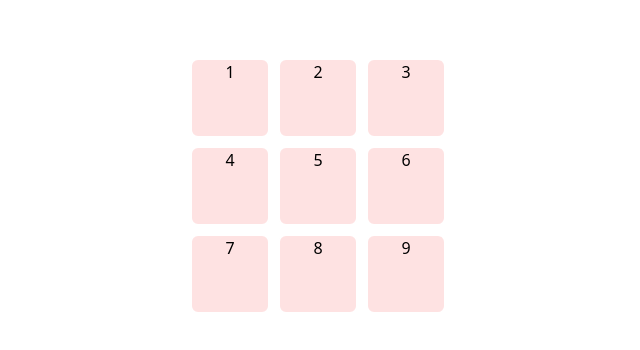
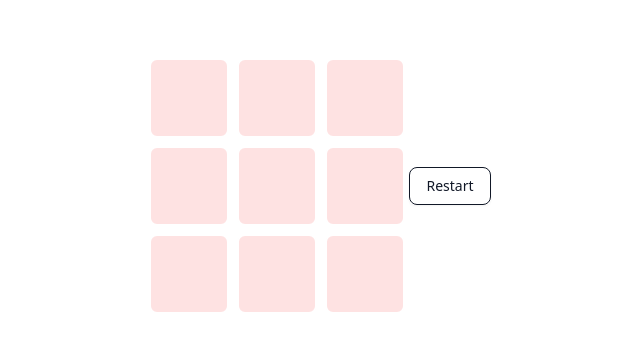
Before and after one commit to chamithlkml/tic-tac-toe, a Vue app: page / in a window 1280 px wide. Shown: the part 214-564 px from the top of the page, without its empty margins (322-962 px from the left). Built offline with nearby package versions, Linux system fonts and the light colour scheme.

Commit message:
Adding components for the game

```diff
--- a/src/assets/main.css
+++ b/src/assets/main.css
@@ -4,6 +4,6 @@
 
 @layer components{
   .game-square{
-    @apply justify-center items-center text-center border-2 border-white bg-red-100 mt-1 ml-1 mr-1 mb-1 rounded-lg w-20 h-20
+    @apply justify-center items-center text-center border-2 border-white bg-red-100 mt-1 ml-1 mr-1 mb-1 rounded-lg w-20 h-20 flex;
   }
 }
--- /dev/null
+++ b/src/components/CircleMark.vue
@@ -0,0 +1,3 @@
+<template>
+  <img src="/public/circle.png" width="65%" height="65%" />
+</template>
--- /dev/null
+++ b/src/components/ControllerGroup.vue
@@ -0,0 +1,12 @@
+<template>
+  <div class="flex-col flex rounded-md shadow-sm" role="group">
+    <button type="button" @click="$emit('restartGame')" class="px-4 py-2 text-sm font-medium text-gray-900 bg-transparent border border-gray-900 rounded-lg hover:bg-gray-900 hover:text-white focus:z-10 focus:ring-2 focus:ring-gray-500 focus:bg-gray-900 focus:text-white dark:border-white dark:text-white dark:hover:text-white dark:hover:bg-gray-700 dark:focus:bg-gray-700">
+      Restart
+    </button>
+  </div>
+</template>
+<script setup>
+const props = defineProps({
+  gameKeys: Array
+})
+</script>
--- /dev/null
+++ b/src/components/CrossMark.vue
@@ -0,0 +1,3 @@
+<template>
+  <img src="/public/close.png" width="50%" height="50%"/>
+</template>
--- /dev/null
+++ b/src/components/SquareComponent.vue
@@ -0,0 +1,11 @@
+<template>
+  <div class="game-square"><CrossMark v-if="mark==1"/><CircleMark v-if="mark==2"/></div>
+</template>
+<script setup>
+import { ref } from 'vue'
+import CrossMark from '@/components/CrossMark.vue'
+import CircleMark from '@/components/CircleMark.vue'
+defineProps({
+  mark: Number
+})
+</script>
--- a/src/views/home/HomePage.vue
+++ b/src/views/home/HomePage.vue
@@ -1,17 +1,64 @@
 <template>
   <div class="justify-center flex items-center h-screen">
     <div class="grid grid-cols-3 gap-1/2">
-      <div class="game-square">1</div>
-      <div class="game-square">2</div>
-      <div class="game-square">3</div>
-      <div class="game-square">4</div>
-      <div class="game-square">5</div>
-      <div class="game-square">6</div>
-      <div class="game-square">7</div>
-      <div class="game-square">8</div>
-      <div class="game-square">9</div>
+      <SquareComponent :mark="gameKeys[0]" @click="clickSquare(0)" />
+      <SquareComponent :mark="gameKeys[1]" @click="clickSquare(1)" />
+      <SquareComponent :mark="gameKeys[2]" @click="clickSquare(2)" />
+      <SquareComponent :mark="gameKeys[3]" @click="clickSquare(3)" />
+      <SquareComponent :mark="gameKeys[4]" @click="clickSquare(4)" />
+      <SquareComponent :mark="gameKeys[5]" @click="clickSquare(5)" />
+      <SquareComponent :mark="gameKeys[6]" @click="clickSquare(6)" />
+      <SquareComponent :mark="gameKeys[7]" @click="clickSquare(7)" />
+      <SquareComponent :mark="gameKeys[8]" @click="clickSquare(8)" />
     </div>
+    <ControllerGroup @restart-game="restartGame" />
   </div>
 </template>
-<style scope>
-</style>
+<script setup>
+import { ref } from 'vue'
+import SquareComponent from '@/components/SquareComponent.vue'
+import ControllerGroup from '@/components/ControllerGroup.vue'
+const gameKeys = ref([0, 0, 0, 0, 0, 0, 0, 0, 0])
+const userInputs = ref([])
+const validCombinations = ref([
+  [0, 1, 2],
+  [3, 4, 5],
+  [6, 7, 8],
+  [0, 3, 6],
+  [1, 4, 7],
+  [2, 5, 8],
+  [0, 4, 8],
+  [2, 4, 6]
+])
+const clickSquare = (index) => {
+  if (gameKeys.value[index] === 0){
+    gameKeys.value[index] = 1
+    userInputs.value.push(index)
+  }
+}
+const restartGame = () => {
+  gameKeys.value = [0, 0, 0, 0, 0, 0, 0, 0, 0]
+}
+const getUserWinningCombination = () => {
+  const selectedCombinations = []
+  for(const userInput in userInputs.value){
+    for(const validCombination in validCombinations.value){
+      if (validCombination.includes(userInput)){
+        if(selectedCombinations.includes(validCombination)){
+          return validCombination
+        }else{
+          selectedCombinations.push(validCombination)
+        }
+      }
+    }
+  }
+  return []
+}
+const markCircle = () => {
+  // If user is closer to winning, block them
+  const userWinningCombination = getUserWinningCombination()
+  if(userWinningCombination.length == 0){
+
+  }
+}
+</script>
```
Also changed, not shown: public/circle.png (added), public/close.png (added).
